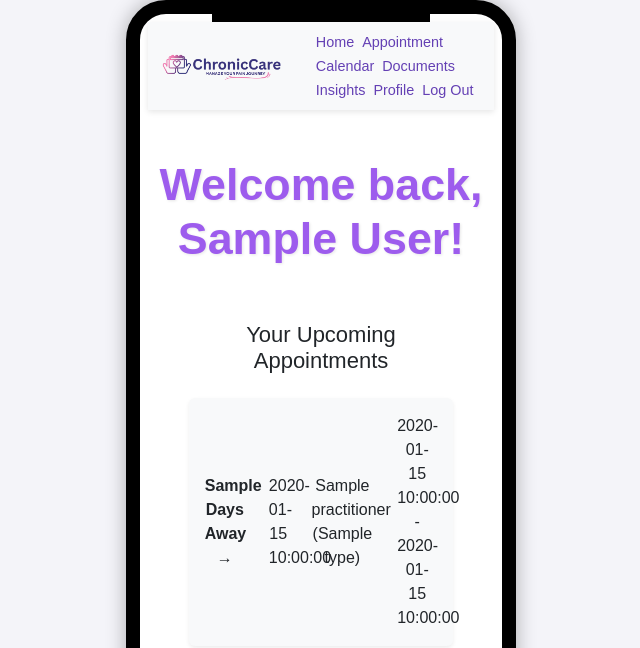
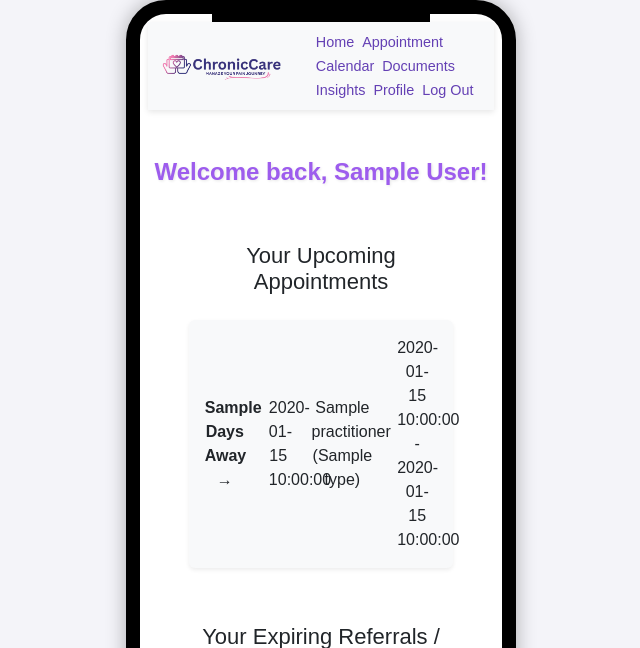
Before and after one commit to l-zhenyi/HackForHomes2025-CyberCapitals, a Flask app: template app/templates/page_4_DashboardPage.html in a window 1280 px wide. Shown: the top 648 px of the page, without its empty margins (319-959 px from the left). Run offline with Flask 3, Linux system fonts and the light colour scheme; a user stored in the database is signed in; tables that the repository leaves empty hold one stand-in row (values such as "Sample post"); the template is opened without the code that fills it: most values are stand-ins (such as "Sample title", 1, 10 or a date in 2020); some libraries are stand-ins or nearby versions.

Commit message:
change the font size of dashboard

```diff
--- a/app/templates/page_4_DashboardPage.html
+++ b/app/templates/page_4_DashboardPage.html
@@ -4,7 +4,8 @@
 
 <div class="container">
     <div class="text-center">
-        <h1 class="title-purple-text mt-5">Welcome back, {{ session['first_name'] }}!</h1>
+        <h5 class="title-purple-text mt-5" style="font-size: 24px;">Welcome back, {{ session['first_name'] }}!</h5>
+
     </div>
 </div>
 
```
